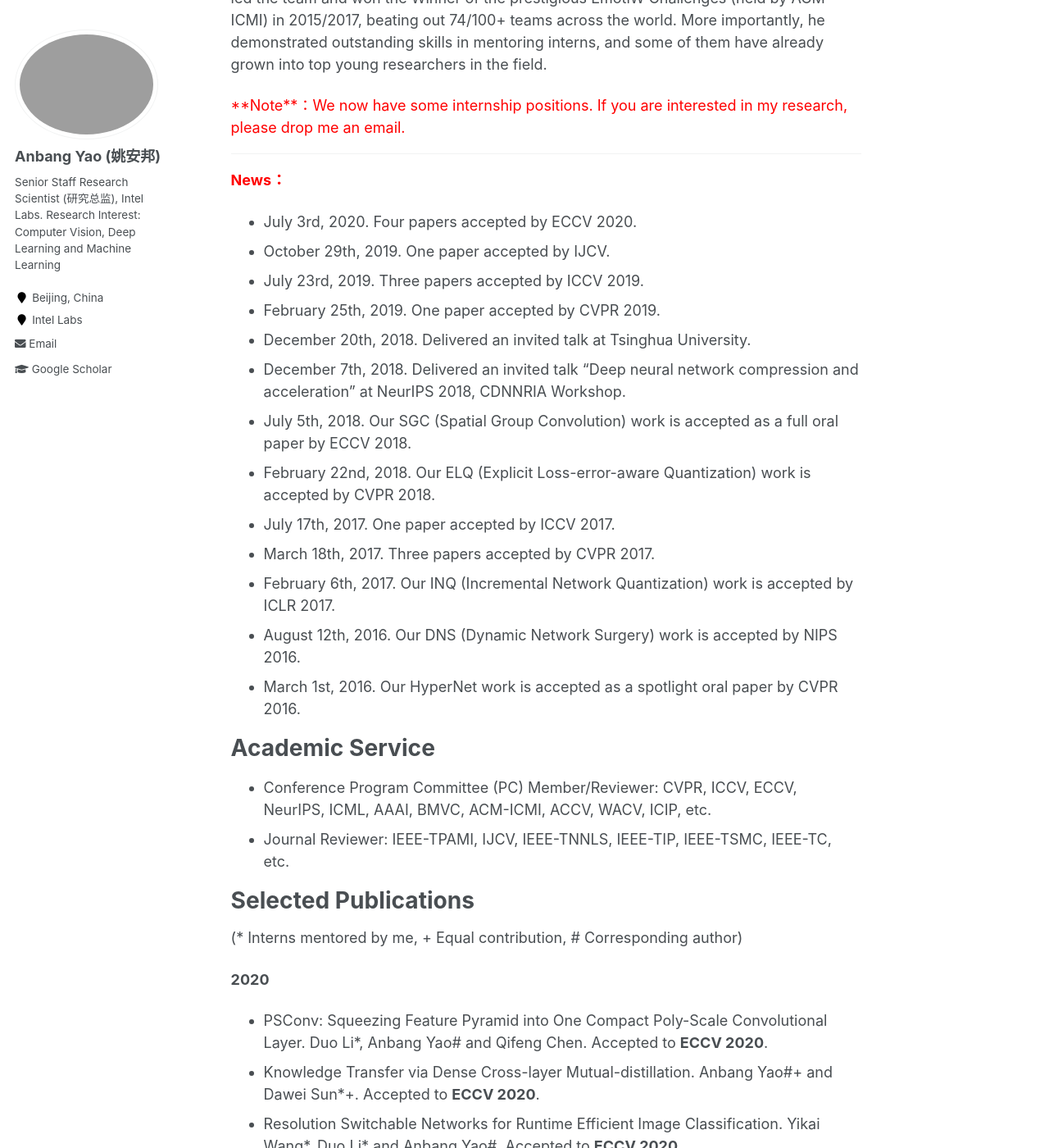
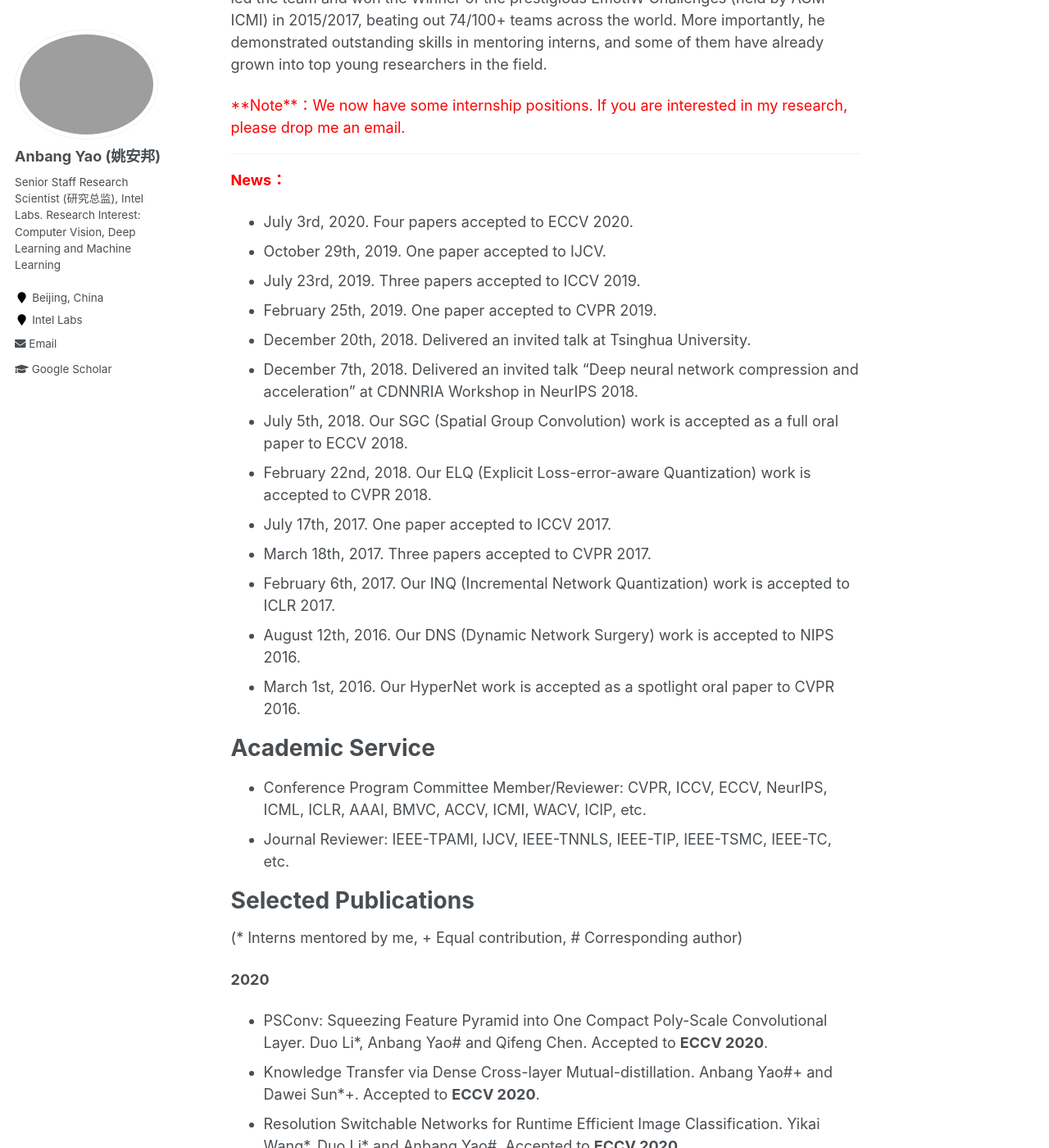
Before and after one commit to YaoAnbang/YaoAnbang.github.io, a Jekyll site: the page built from _pages/about.md, in a window 1280 px wide and 1400 px high, scrolled down 475 px. Shown: the whole window at 82% size. Built offline with Jekyll 4.4.1, drawn with Linux system fonts in a browser that asks for light colours.

Commit message:
Update about.md

```diff
--- a/_pages/about.md
+++ b/_pages/about.md
@@ -16,27 +16,27 @@ Anbang Yao got his Ph.D. degree from Tsinghua University in Jan. 2010. He is cur
 <font color="red">**Note**：We now have some internship positions. If you are interested in my research, please drop me an email. </font>
 ---
 **<font color="red">News：</font>**
-<!--+ July 27th, 2020. One paper accepted by BMVC 2020.-->
-<!--+ July 25th, 2020. One full-length research paper accepted by ACM MM 2020.-->
-<!--+ July 9th, 2020. One paper accepted by CVIU.-->
-+ July 3rd, 2020. Four papers accepted by ECCV 2020.
-+ October 29th, 2019. One paper accepted by IJCV.
-+ July 23rd, 2019. Three papers accepted by ICCV 2019.
-+ February 25th, 2019. One paper accepted by CVPR 2019.
+<!--+ July 27th, 2020. One paper accepted to BMVC 2020.-->
+<!--+ July 25th, 2020. One full-length research paper accepted to ACM MM 2020.-->
+<!--+ July 9th, 2020. One paper accepted to CVIU.-->
++ July 3rd, 2020. Four papers accepted to ECCV 2020.
++ October 29th, 2019. One paper accepted to IJCV.
++ July 23rd, 2019. Three papers accepted to ICCV 2019.
++ February 25th, 2019. One paper accepted to CVPR 2019.
 + December 20th, 2018. Delivered an invited talk at Tsinghua University.
-+ December 7th, 2018. Delivered an invited talk "Deep neural network compression and acceleration" at NeurIPS 2018, CDNNRIA Workshop.
-+ July 5th, 2018. Our SGC (Spatial Group Convolution) work is accepted as a full oral paper by ECCV 2018.
-+ February 22nd, 2018. Our ELQ (Explicit Loss-error-aware Quantization) work is accepted by CVPR 2018.
-+ July 17th, 2017. One paper accepted by ICCV 2017.
-+ March 18th, 2017. Three papers accepted by CVPR 2017.
-+ February 6th, 2017. Our INQ (Incremental Network Quantization) work is accepted by ICLR 2017.
-+ August 12th, 2016. Our DNS (Dynamic Network Surgery) work is accepted by NIPS 2016.
-+ March 1st, 2016. Our HyperNet work is accepted as a spotlight oral paper by CVPR 2016.
++ December 7th, 2018. Delivered an invited talk "Deep neural network compression and acceleration" at CDNNRIA Workshop in NeurIPS 2018.
++ July 5th, 2018. Our SGC (Spatial Group Convolution) work is accepted as a full oral paper to ECCV 2018.
++ February 22nd, 2018. Our ELQ (Explicit Loss-error-aware Quantization) work is accepted to CVPR 2018.
++ July 17th, 2017. One paper accepted to ICCV 2017.
++ March 18th, 2017. Three papers accepted to CVPR 2017.
++ February 6th, 2017. Our INQ (Incremental Network Quantization) work is accepted to ICLR 2017.
++ August 12th, 2016. Our DNS (Dynamic Network Surgery) work is accepted to NIPS 2016.
++ March 1st, 2016. Our HyperNet work is accepted as a spotlight oral paper to CVPR 2016.
 
 Academic Service
 =====
 
-+ Conference Program Committee (PC) Member/Reviewer: CVPR, ICCV, ECCV, NeurIPS, ICML, AAAI, BMVC, ACM-ICMI, ACCV, WACV, ICIP, etc.
++ Conference Program Committee Member/Reviewer: CVPR, ICCV, ECCV, NeurIPS, ICML, ICLR, AAAI, BMVC, ACCV, ICMI, WACV, ICIP, etc.
 + Journal Reviewer: IEEE-TPAMI, IJCV, IEEE-TNNLS, IEEE-TIP, IEEE-TSMC, IEEE-TC, etc.
 
 Selected Publications
```
